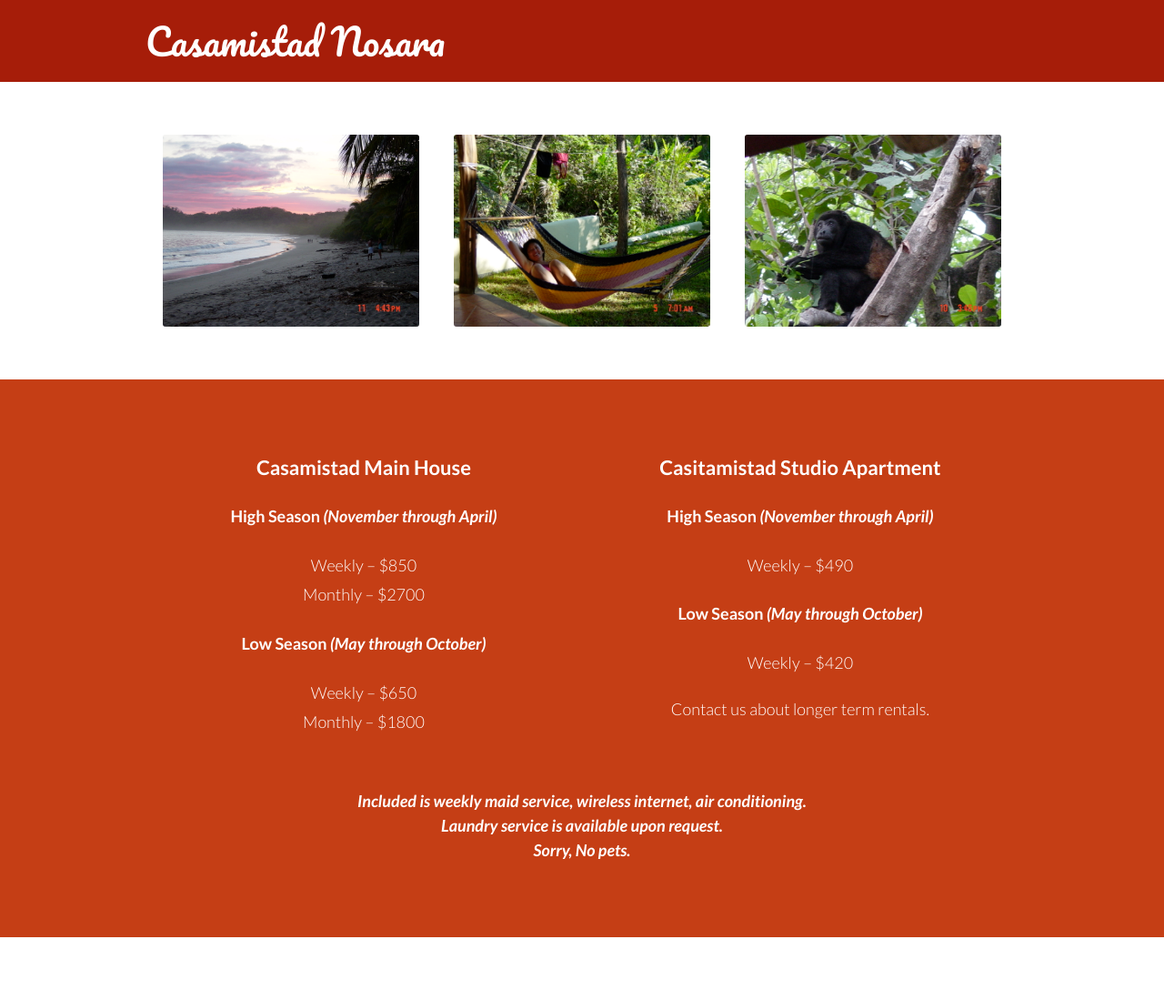
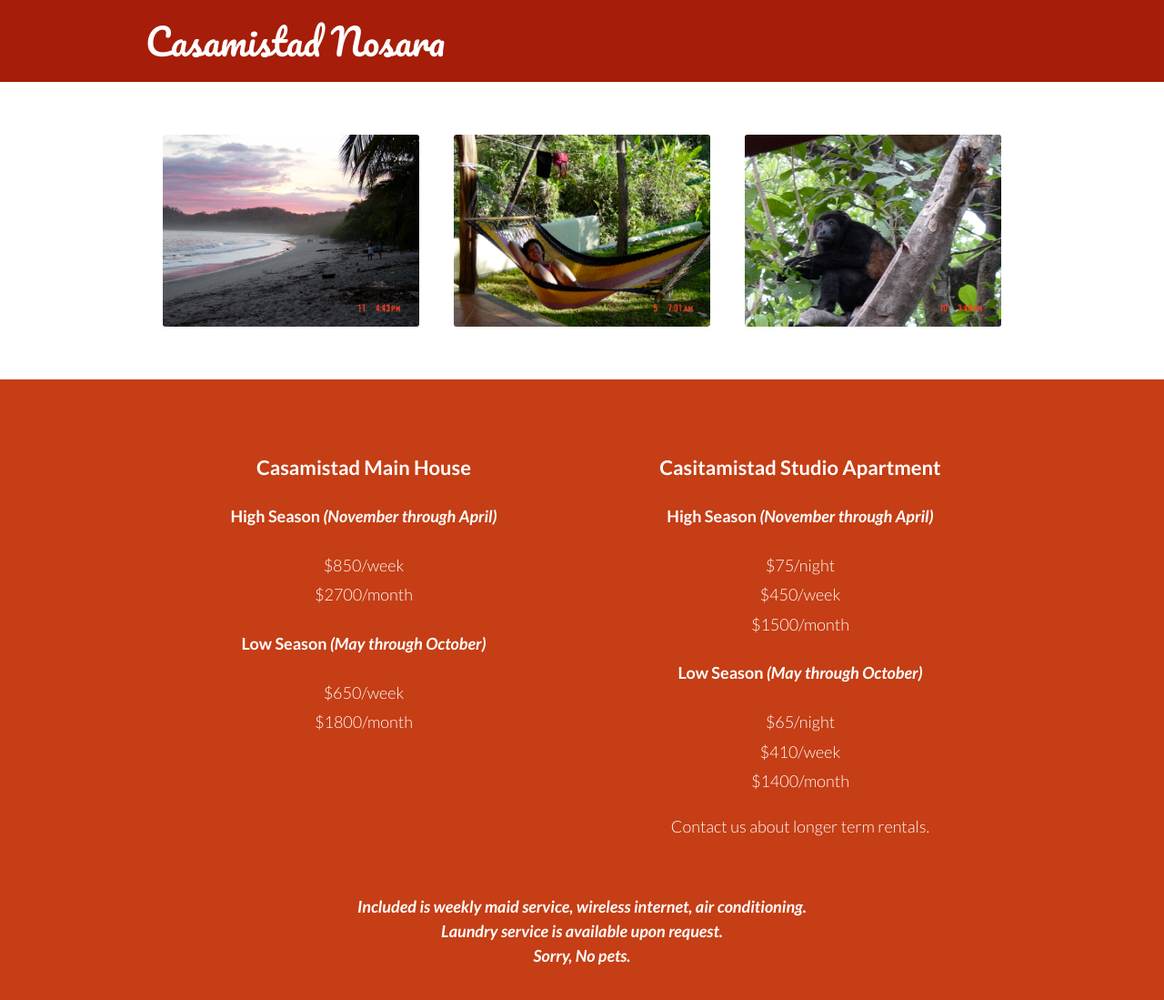
Before and after one commit to natatat/casa-amistad, a Jekyll site: the page built from rates.markdown, in a window 1280 px wide and 1146 px high. Shown: the top 1099 px of the window at 91% size. Built offline with Jekyll 4.4.1, drawn with Linux system fonts in a browser that asks for light colours; nearby versions of some CDN libraries.

Commit message:
nat: update w airbnb link, rates

```diff
--- a/index.markdown
+++ b/index.markdown
@@ -30,4 +30,4 @@ The studio is a fully equipped studio apartment with a queen bed.
 
 The exact location is across the street from Kaya Sol (<a href="https://www.google.com/maps/place/Kaya+Sol+Surf+Hotel/@9.9489704,-85.6718352,17z/data=!4m5!3m4!1s0x0:0xde72ffbb972a0538!8m2!3d9.9486673!4d-85.6702153?hl=en" target="_blank">noted on the map</a>) behind Juan Surfo’s surf shop.
 
-For more information or any questions you may have, please email us at [chrisbaschab@gmail.com](mailto:chrisbaschab@gmail.com).
+For more information, including availability and booking, contact us via Airbnb: [Casamistad](https://www.airbnb.com/rooms/968701) & [Casitamistad](https://www.airbnb.com/rooms/6425060)
--- a/rates.markdown
+++ b/rates.markdown
@@ -10,13 +10,13 @@ class: rates
 
 <h4>High Season <em>(November through April)</em></h4>
 
-<p>Weekly – $850<br/>
-Monthly – $2700</p>
+<p>$850/week<br/>
+$2700/month</p>
 
 <h4>Low Season <em>(May through October)</em></h4>
 
-<p>Weekly – $650<br/>
-Monthly – $1800</p>
+<p>$650/week<br/>
+$1800/month</p>
 </div>
 
 <div class="col-6">
@@ -24,11 +24,15 @@ Monthly – $1800</p>
 
 <h4>High Season <em>(November through April)</em></h4>
 
-<p>Weekly – $490</p>
+<p>$75/night<br/>
+$450/week<br/>
+$1500/month</p>
 
 <h4>Low Season <em>(May through October)</em></h4>
 
-<p>Weekly – $420</p>
+<p>$65/night<br/>
+$410/week<br/>
+$1400/month</p>
 
 <p>Contact us about longer term rentals.</p>
 </div>
```
